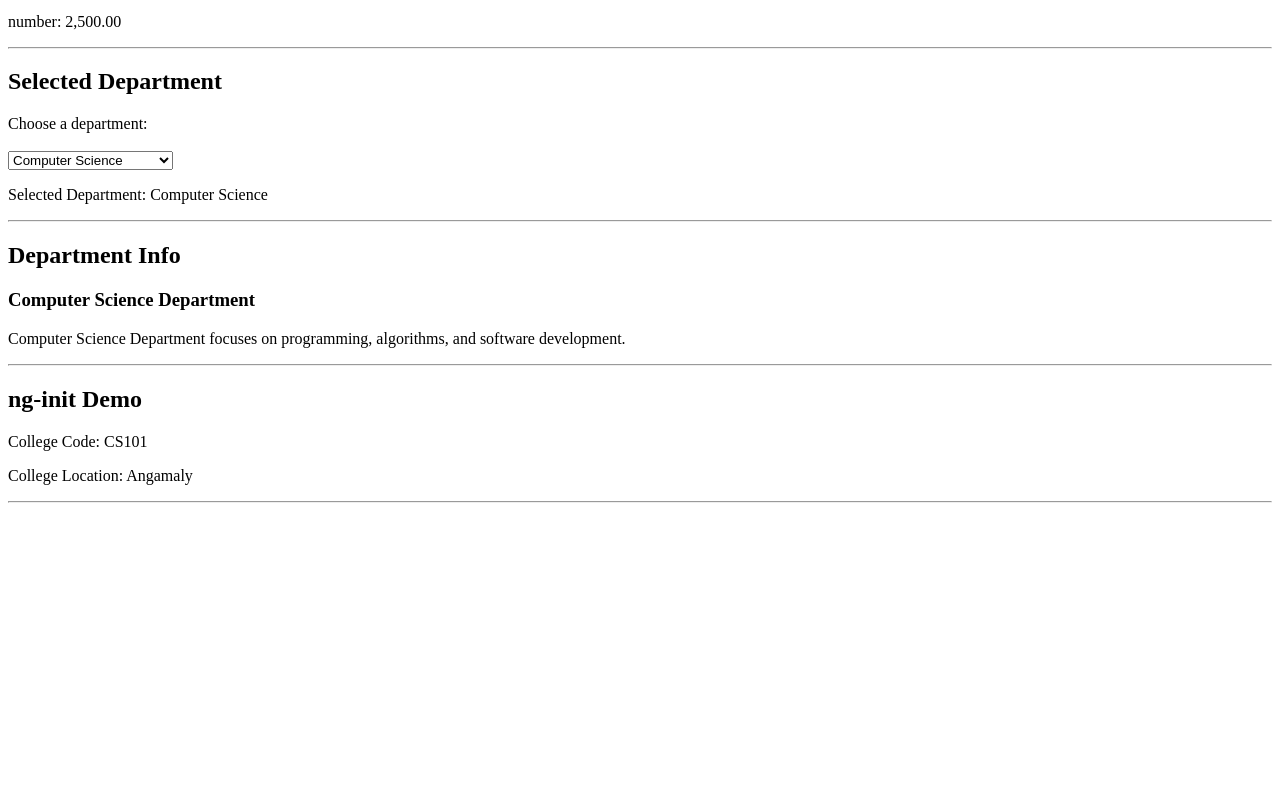
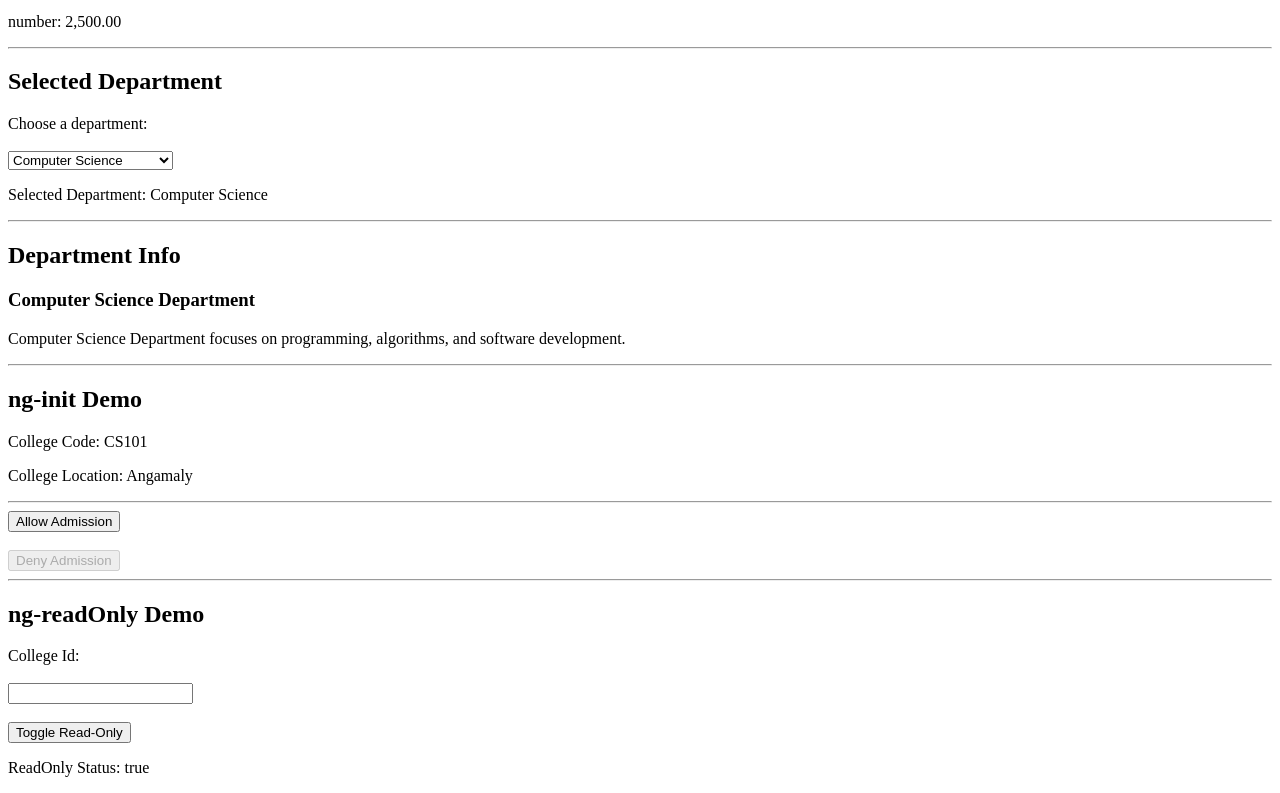
Before and after one commit to JoshuaJ290304/Angular-JS-Project, a website: page index.html in a window 1280 px wide. Shown: the part 730-1523 px from the top of the page. Before the commit the page ends 1241 px from the top, so only its background shows below. Drawn offline with nearby package versions, Linux system fonts and the light colour scheme.

Commit message:
Update index.html and js/app.js

```diff
--- a/index.html
+++ b/index.html
@@ -104,6 +104,26 @@
     </div>
     <hr>
 
+    <button ng-click="allowAdmission()">
+        Allow Admission
+    </button>
+    <br><br>
+
+    <button ng-disabled="isDisabled">
+        Deny Admission
+    </button>
+    <hr>
+
+    <h2>ng-readOnly Demo</h2>
+    <label>College Id:</label>
+    <br><br>
+    <input type="text" ng-model="collegeId" ng-readonly="isReadOnly" />
+    <br><br>
+
+    <button ng-click="toggleReadOnly()">
+        Toggle Read-Only
+    </button>
+    <p>ReadOnly Status: {{isReadOnly}}</p>
 
   </body>
 </html>
--- a/js/app.js
+++ b/js/app.js
@@ -34,4 +34,15 @@ app.controller('dashboardController', function ($scope) {
 
     $scope.selectedDepartment = "Computer Science";
 
+    $scope.isDisabled = true;
+
+    $scope.allowAdmission = function () {
+        $scope.isDisabled = false;
+    };
+
+    $scope.isReadOnly = true;
+    $scope.toggleReadOnly = function () {
+        $scope.isReadOnly = !$scope.isReadOnly;
+    };
+
 });
```
